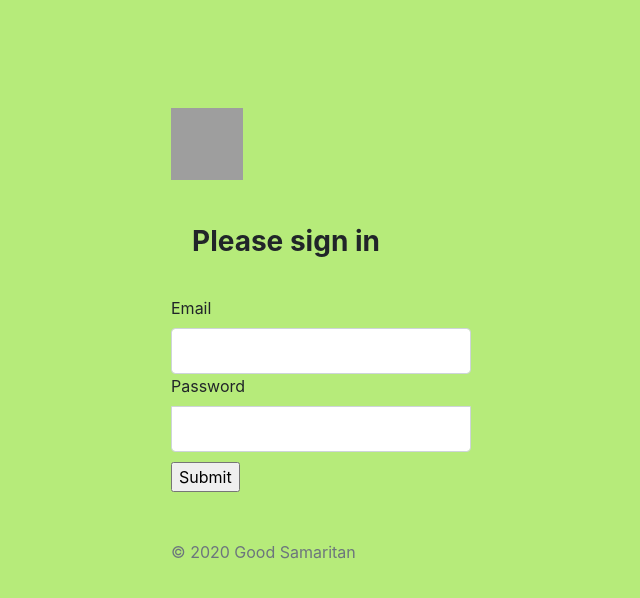
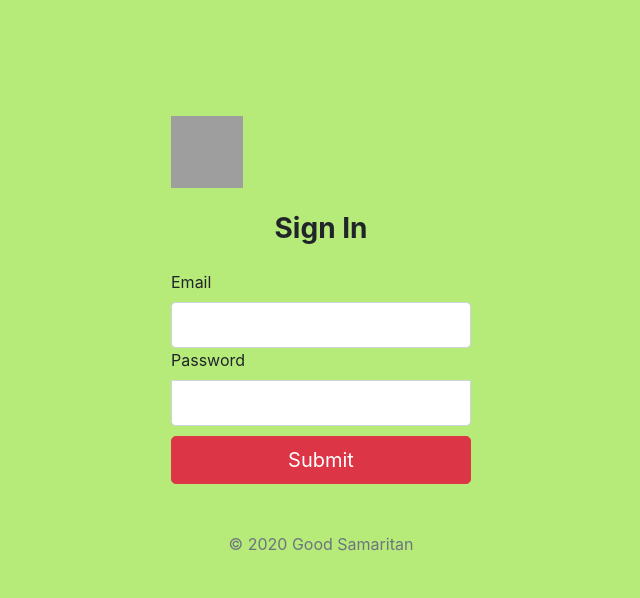
Before and after one commit to BrownIndian/EpsilonHaxProject, a Flask app: page /signin in a window 1280 px wide. Shown: the part 56-654 px from the top of the page, without its empty margins (319-959 px from the left). Run offline with Flask 2, Linux system fonts and the light colour scheme; some libraries are stand-ins or nearby versions; grey boxes are pictures that could not be loaded.

Commit message:
Revert "address more merge issues"
This reverts commit ec8f83eb5698a416d6e2ce7f556bb6995ab1dd78.

```diff
--- a/manager.py
+++ b/manager.py
@@ -5,7 +5,7 @@ import pyrebase
 
 class Fire():
     def __init__(self):
-        self.pyreauth = Fire.__init_auth(self)
+        self.pyreauth =  Fire.__init_auth(self)
         self.db = Fire.__init_db(self)
 
     def __init_auth(self):
--- a/static/css/signin.css
+++ b/static/css/signin.css
@@ -17,6 +17,7 @@ body {
   max-width: 330px;
   padding: 15px;
   margin: auto;
+  padding-right: 15px;
 }
 .form-signin .checkbox {
   font-weight: 400;
@@ -50,5 +51,6 @@ body {
 }
 
 h1 {
-  padding: 7%;
+  padding: 10%;
+
 }
--- a/templates/index.html
+++ b/templates/index.html
@@ -45,7 +45,7 @@
           <div class="bolding carousel-caption">
             <h1 class="slide-color">Contribute to your community.</h1>
             <p class="slide-color des-space">Contibute to your Comm justo odio, dapibus ac facilisis in, egestas eget quam. Donec id elit non mi porta gravida at eget metus. Nullam id dolor id nibh ultricies vehicula ut id elit.</p>
-            <p><a class="btn btn-lg btn-warning" href="#" role="button">Sign up today</a></p>
+            <p><a class="btn btn-lg btn-warning" href="{{url_for('register')}}" role="button">Sign up today</a></p>
           </div>
         </div>
       </div>
@@ -55,7 +55,7 @@
           <div class="bolding carousel-caption">
             <h1 class="slide-color">Get a part-time job.</h1>
             <p class="slide-color des-space">Cras justo odio, dapibus ac facilisis in, egestas eget quam. Donec id elit non mi porta gravida at eget metus. Nullam id dolor id nibh ultricies vehicula ut id elit.</p>
-            <p><a class="btn btn-lg btn-warning" href="#" role="button">Sign up today</a></p>
+            <p><a class="btn btn-lg btn-warning" href="{{url_for('register')}}" role="button">Sign up today</a></p>
           </div>
         </div>
       </div>
@@ -65,7 +65,7 @@
           <div class="bolding carousel-caption">
             <h1 class="slide-color">Prevent the spread of coronavirus.</h1>
             <p class="slide-color des-space">Cras justo odio, dapibus ac facilisis in, egestas eget quam. Donec id elit non mi porta gravida at eget metus. Nullam id dolor id nibh ultricies vehicula ut id elit.</p>
-            <p><a class="btn btn-lg btn-warning" href="#" role="button">Sign up today</a></p>
+            <p><a class="btn btn-lg btn-warning" href="{{url_for('register')}}" role="button">Sign up today</a></p>
           </div>
         </div>
       </div>
--- a/templates/register.html
+++ b/templates/register.html
@@ -224,10 +224,12 @@
             <div class="invalid-feedback">
               Security code required
             </div>
+
           </div>
-          {{form.submit(class_="btn btn-danger btn-lg btn-block")}}
+
         </div>
         <hr class="mb-4">
+          {{form.submit(class_="btn btn-danger btn-lg btn-block")}}
         <!-- <button class="btn btn-danger btn-lg btn-block" type="submit">Submit</button> -->
 
       </form>
--- a/templates/signin.html
+++ b/templates/signin.html
@@ -33,12 +33,13 @@
     <link href="{{ url_for('static', filename='css/signin.css') }}" rel="stylesheet">
       <form class="form-signin" method="POST">
       <img class="mb-4" src="../assets/brand/bootstrap-solid.svg" alt="" width="72" height="72">
-      <h1 class="h3 mb-3 font-weight-bold">Please sign in</h1>
+        <div class="container"><h3 class="mb-4 font-weight-bold text-center">Sign In</h3></div>
+
 
       {{form.hidden_tag()}}
       {{form.email.label}} {{form.email(class_="form-control")}}
       {{form.password.label}} {{form.password(class_="form-control")}}
-      {{form.submit()}}
+      {{form.submit(class_="paddington btn btn-lg btn-danger btn-block")}}
 
 
       <!-- <label for="inputEmail" class="sr-only">Email address</label>
@@ -51,11 +52,9 @@
     </label>
   </div>
   <button class="btn btn-lg btn-danger btn-block" type="submit">Sign in</button> -->
-  <p class="mt-5 mb-3 text-muted">&copy; 2020 Good Samaritan</p>
+  <p class="mt-5 mb-3 text-muted text-center">&copy; 2020 Good Samaritan</p>
 </form>
   </div>
-
-
 {% endblock %}
 </body>
 
```
